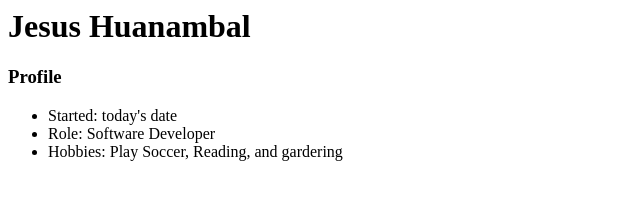
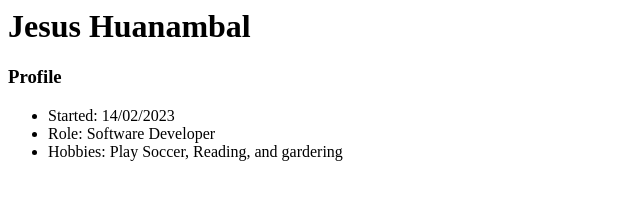
Before and after one commit to Jechu23/Jechu23.github.io.-, a plain HTML site: page index.html in a window 1280 px wide. Shown: the full height of the page, 0-640 px from the left. Drawn offline with Linux system fonts and the light colour scheme.

Commit message:
Update my profile - Today's date

```diff
--- a/index.html
+++ b/index.html
@@ -1,7 +1,7 @@
 <h1> Jesus Huanambal</h1>
 <h3>Profile</h3>
 <ul>
-    <li>Started: today's date</li>
+    <li>Started: 14/02/2023</li>
     <li>Role: Software Developer</li>
     <li>Hobbies: Play Soccer, Reading, and gardering</li>
 </ul>
```
